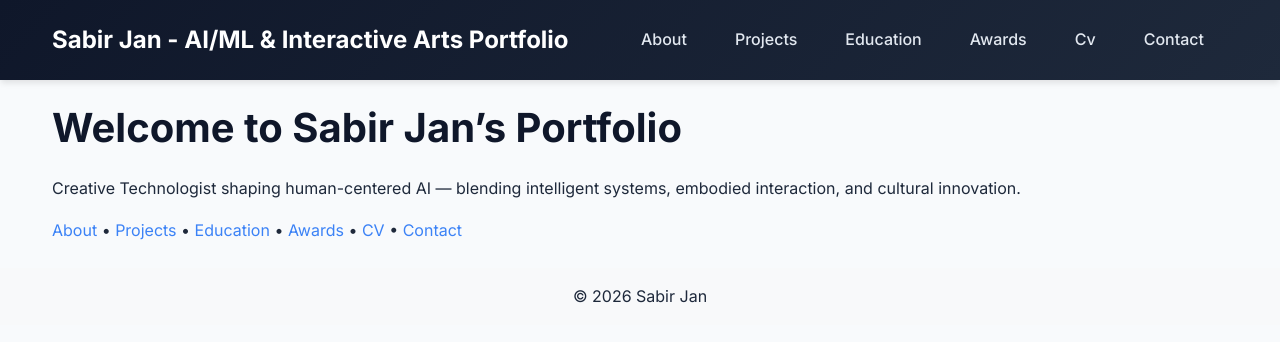
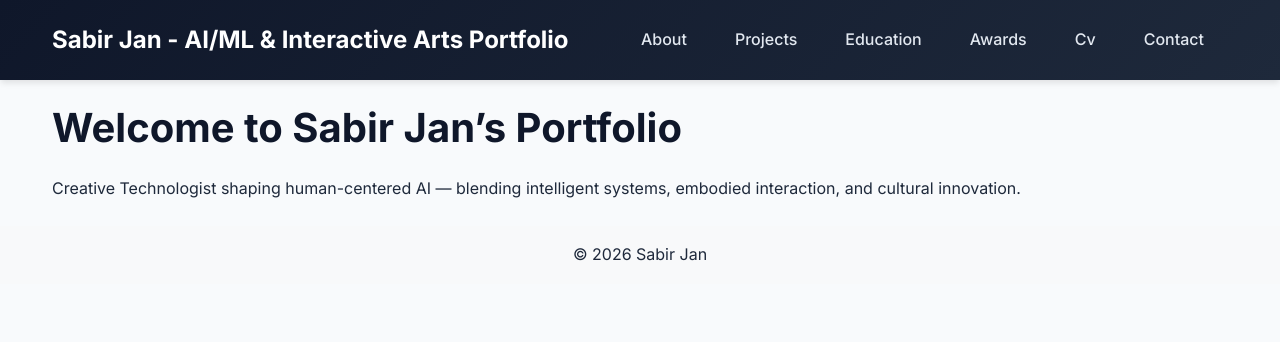
Before and after one commit to Saber7Jan/Sabir-Jan-portfolio, a Jekyll site: the page built from index.md, in a window 1280 px wide. Shown: the top 342 px of the page. Built offline with Jekyll 4.4.1, drawn with Linux system fonts in a browser that asks for light colours.

Commit message:
Update index.md

```diff
--- a/index.md
+++ b/index.md
@@ -6,5 +6,3 @@ title: Home
 # Welcome to Sabir Jan's Portfolio
 
 Creative Technologist shaping human-centered AI — blending intelligent systems, embodied interaction, and cultural innovation.
-
-[About](/about/) • [Projects](/projects/) • [Education](/education/) • [Awards](/awards/) • [CV](/cv/) • [Contact](/contact/)
```
